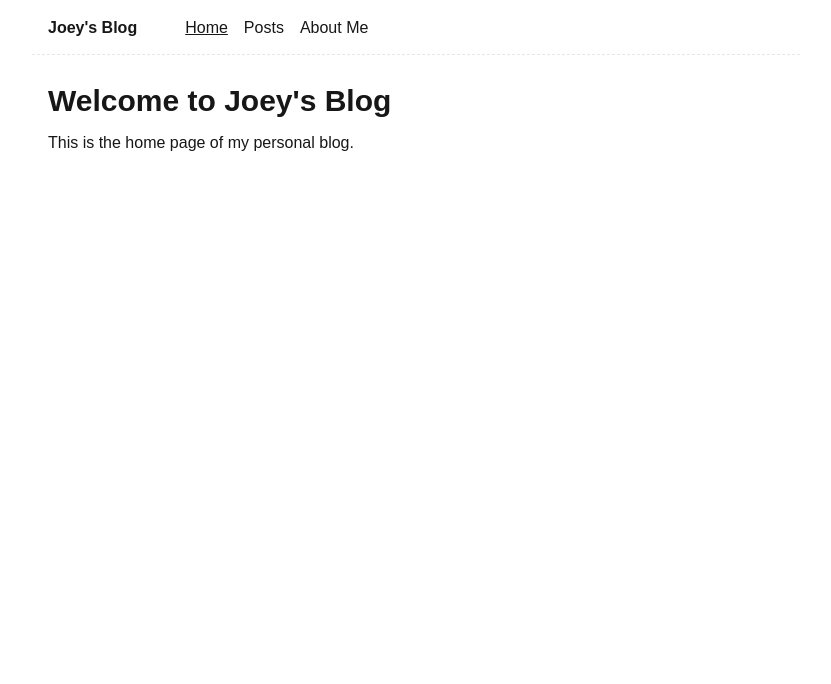
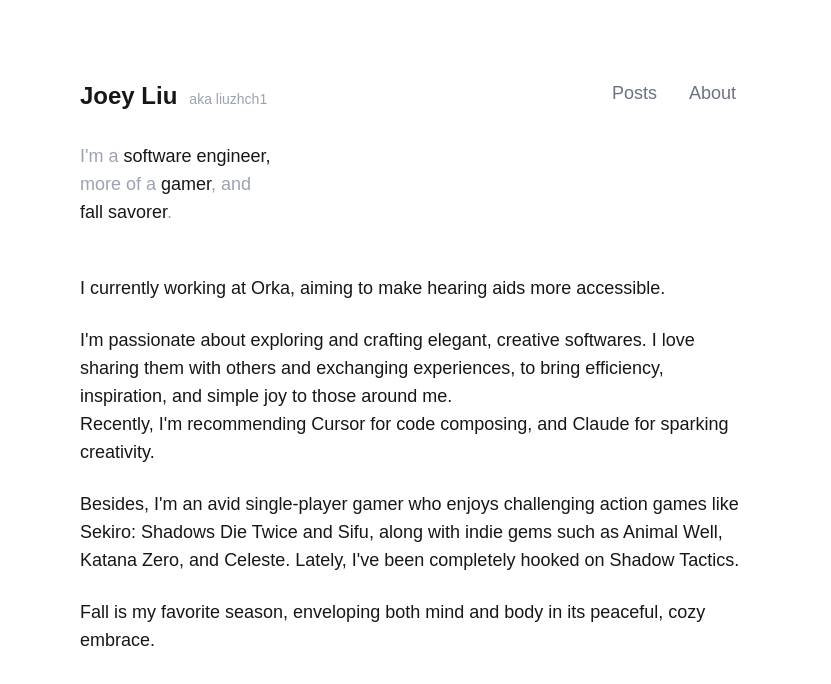
Before and after one commit to liuzhch1/liuzhch1.com, a Next.js app: page / in a window 1280 px wide. Shown: the top 684 px of the page, without its empty margins (224-1055 px from the left). Built offline with nearby package versions, Linux system fonts and the light colour scheme.

Commit message:
feat: self intro in home page

```diff
--- a/src/components/layout.tsx
+++ b/src/components/layout.tsx
@@ -12,9 +12,8 @@ interface NavLink {
 const Layout: React.FC<{ children: React.ReactNode }> = ({ children }) => {
   const pathname = usePathname()
   const links: NavLink[] = [
-    { path: '/', text: 'Home' },
     { path: '/posts', text: 'Posts' },
-    { path: '/about', text: 'About Me' },
+    { path: '/about', text: 'About' },
   ]
 
   const isCurrentPage = (path: string): 'page' | undefined => {
@@ -22,27 +21,35 @@ const Layout: React.FC<{ children: React.ReactNode }> = ({ children }) => {
   }
 
   return (
-    <div className="max-w-3xl mx-auto">
-      <header className="flex p-4 pb-3.5 border-b border-dashed border-gray-200">
+    <div className="max-w-[44rem] mx-auto">
+      <header
+        className={`flex justify-between p-4 pb-3.5 ${
+          pathname !== '/' ? 'pb-12' : 'pb-1'
+        }`}
+      >
         <div className="flex items-center gap-4 box-border">
-          <Link href="/" className="text-base font-bold no-underline mr-4">
-            Joey's Blog
+          <Link href="/" className="text-2xl font-bold no-underline">
+            Joey Liu
+            <span className="text-sm text-gray-400 pl-3 font-normal">
+              aka liuzhch1
+            </span>
           </Link>
-          <nav>
+        </div>
+        <nav className="flex">
           {links.map((link) => (
             <Link
               key={link.path}
               href={link.path}
-                className={`ml-4 leading-normal hover:underline ${
-                  isCurrentPage(link.path) ? 'underline' : ''
+              className={`text-lg font-medium ml-4 mr-4 leading-normal hover:underline ${
+                isCurrentPage(link.path)
+                  ? 'underline text-gray-900 dark:text-gray-200'
+                  : 'no-underline text-gray-500 dark:text-gray-400'
               }`}
-                aria-current={isCurrentPage(link.path)}
             >
               {link.text}
             </Link>
           ))}
         </nav>
-        </div>
       </header>
       <main className="p-4 [&>:first-child]:mt-0">{children}</main>
     </div>
--- a/src/pages/_app.tsx
+++ b/src/pages/_app.tsx
@@ -1,11 +1,14 @@
 import '@/styles/globals.css'
 import type { AppProps } from 'next/app'
 import Layout from '@/components/layout'
+import { ThemeProvider } from 'next-themes'
 
 export default function App({ Component, pageProps }: AppProps) {
   return (
-    <Layout>
-      <Component {...pageProps} />
-    </Layout>
+    <ThemeProvider attribute="class">
+      <Layout>
+        <Component {...pageProps} />
+      </Layout>
+    </ThemeProvider>
   )
 }
--- a/src/pages/_document.tsx
+++ b/src/pages/_document.tsx
@@ -4,7 +4,7 @@ export default function Document() {
   return (
     <Html lang="en">
       <Head />
-      <body className="antialiased">
+      <body className="antialiased pt-16 pb-16">
         <Main />
         <NextScript />
       </body>
--- a/src/pages/index.tsx
+++ b/src/pages/index.tsx
@@ -1,8 +1,77 @@
+import Head from 'next/head'
+
 export default function Home() {
   return (
-    <div>
-      <h1>Welcome to Joey's Blog</h1>
-      <p>This is the home page of my personal blog.</p>
-    </div>
+    <>
+      <Head>
+        <title>Joey Liu's Page</title>
+        <meta name="description" content="Joey Liu's personal page" />
+      </Head>
+      <div>
+        <p className="text-lg m-0">
+          <span className="text-gray-400">I'm a </span>software engineer,
+          <br />
+          <span className="text-gray-400">more of a </span>
+          gamer<span className="text-gray-400">, and</span>
+          <br />
+          fall savorer<span className="text-gray-400">.</span>
+          <br />{' '}
+        </p>
+        <p className="text-lg m-0 mt-12">
+          I currently working at{' '}
+          <a href="https://www.hiorka.com/" target="_blank">
+            Orka
+          </a>
+          , aiming to make hearing aids more accessible.
+        </p>
+        <p className="text-lg m-0 mt-6">
+          I'm passionate about exploring and crafting elegant, creative
+          softwares. I love sharing them with others and exchanging experiences,
+          to bring efficiency, inspiration, and simple joy to those around me.
+          <br />
+          Recently, I'm recommending{' '}
+          <a href="https://www.cursor.com" target="_blank">
+            Cursor
+          </a>{' '}
+          for code composing, and{' '}
+          <a href="https://claude.ai/new" target="_blank">
+            Claude
+          </a>{' '}
+          for sparking creativity.
+        </p>
+        <p className="text-lg m-0 mt-6">
+          Besides, I'm an avid single-player gamer who enjoys challenging action
+          games like{' '}
+          <a href="https://store.steampowered.com/app/814380" target="_blank">
+            Sekiro: Shadows Die Twice
+          </a>{' '}
+          and{' '}
+          <a href="https://store.steampowered.com/app/2138710" target="_blank">
+            Sifu
+          </a>
+          , along with indie gems such as{' '}
+          <a href="https://store.steampowered.com/app/813230" target="_blank">
+            Animal Well
+          </a>
+          ,{' '}
+          <a href="https://store.steampowered.com/app/460950" target="_blank">
+            Katana Zero
+          </a>
+          , and{' '}
+          <a href="https://store.steampowered.com/app/504230" target="_blank">
+            Celeste
+          </a>
+          . Lately, I've been completely hooked on{' '}
+          <a href="https://store.steampowered.com/app/418240" target="_blank">
+            Shadow Tactics
+          </a>
+          .
+        </p>
+        <p className="text-lg m-0 mt-6">
+          Fall is my favorite season, enveloping both mind and body in its
+          peaceful, cozy embrace.
+        </p>
+      </div>
+    </>
   )
 }
--- a/tailwind.config.ts
+++ b/tailwind.config.ts
@@ -15,5 +15,6 @@ const config: Config = {
     },
   },
   plugins: [],
+  darkMode: 'media',
 }
 export default config
```
Lines whose indentation alone changed are shown as unchanged.
